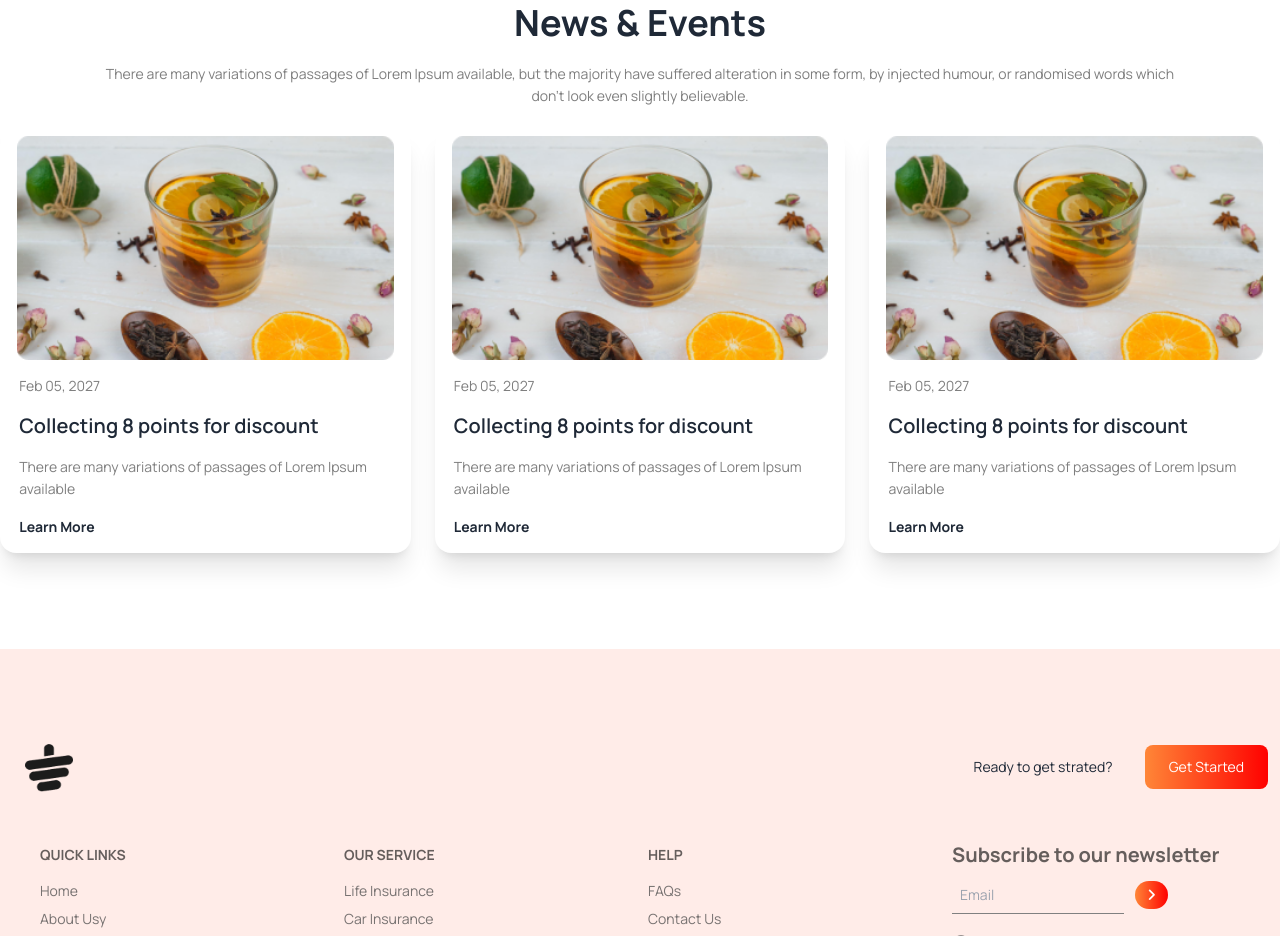
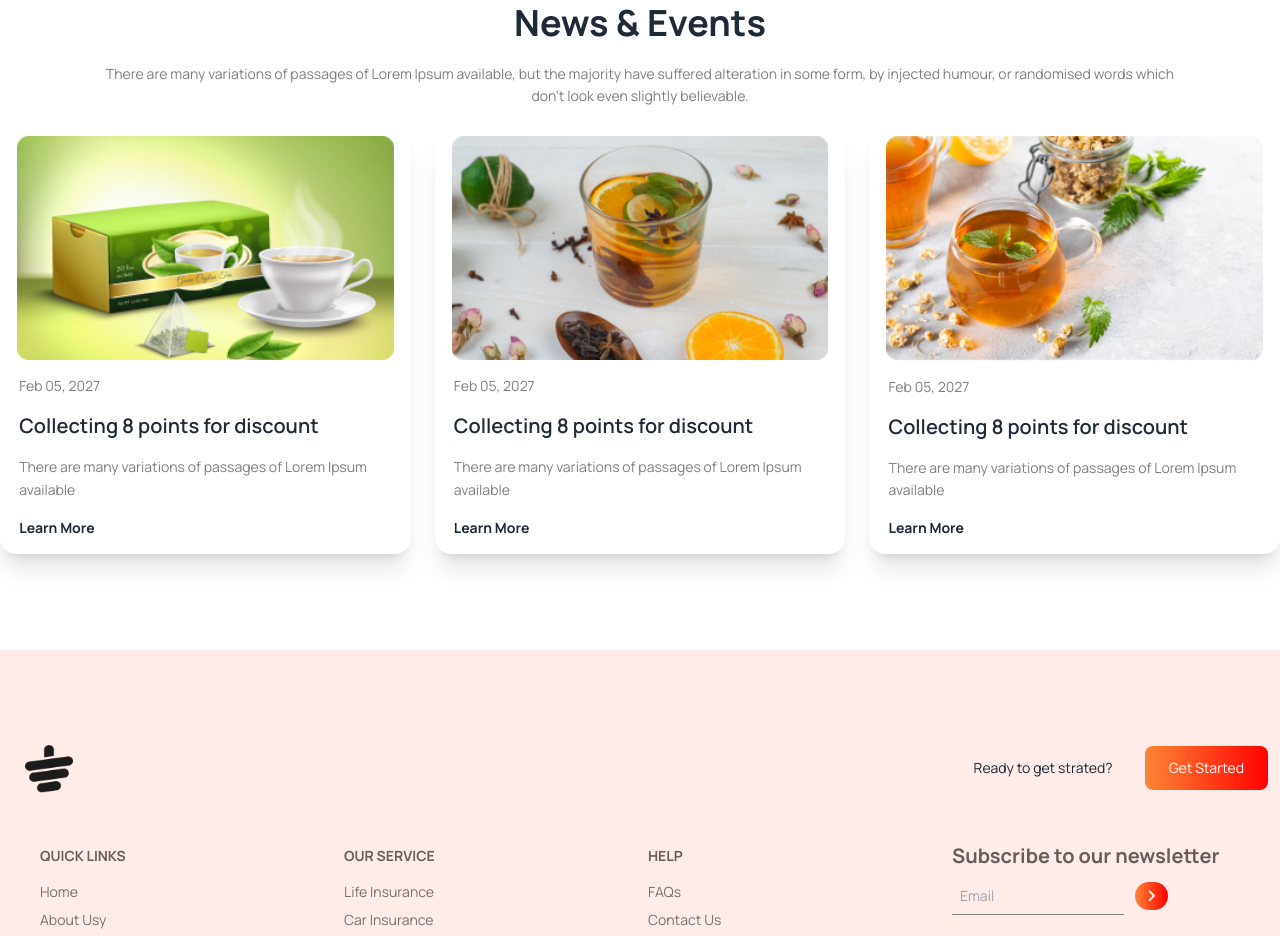
Before and after one commit to Robinahmed5489/tea-selling-tailwind-one-page, a plain HTML site: page index.html in a window 1280 px wide. Shown: the part 2577-3513 px from the top of the page. Drawn offline with nearby package versions, Linux system fonts and the light colour scheme.

Commit message:
last correction

```diff
--- a/index.html
+++ b/index.html
@@ -388,7 +388,7 @@
             <figure>
               <img
                 class="w-11/12 mx-auto mt-2"
-                src="images/Rectangle 14 (1).png"
+                src="images/Rectangle 14.png"
                 alt=""
               />
             </figure>
@@ -426,7 +426,7 @@
             <figure>
               <img
                 class="w-11/12 mx-auto mt-2"
-                src="images/Rectangle 14 (1).png"
+                src="images/Rectangle 14 (2).png"
                 alt=""
               />
             </figure>
```
